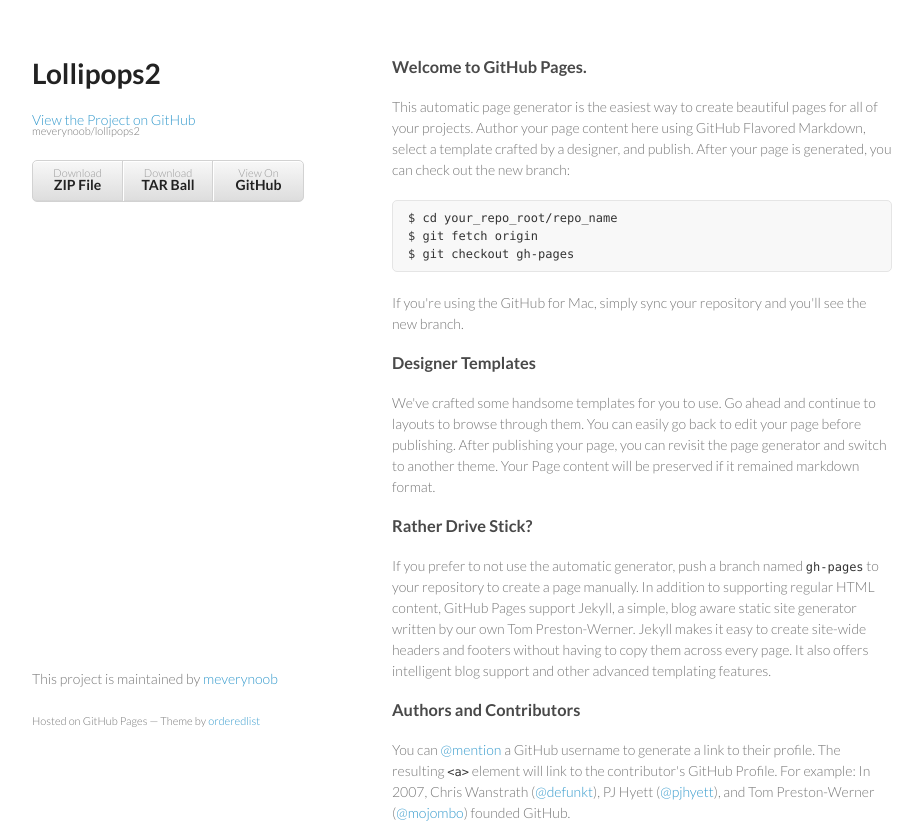
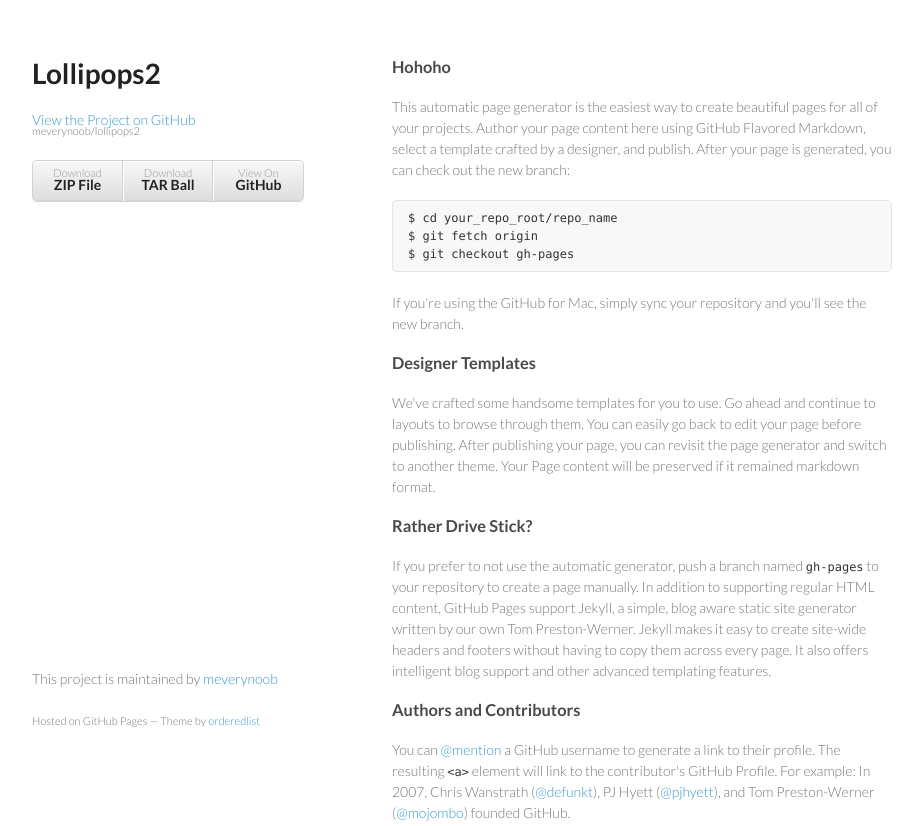
Before and after one commit to meverynoob/lollipops2, a plain HTML site: page index.html in a window 1280 px wide. Shown: the top 826 px of the page, without its empty margins (178-1101 px from the left). Drawn offline with Linux system fonts and the light colour scheme.

Commit message:
Update index.html

```diff
--- a/index.html
+++ b/index.html
@@ -29,7 +29,7 @@
       </header>
       <section>
         <h3>
-<a name="welcome-to-github-pages" class="anchor" href="#welcome-to-github-pages"><span class="octicon octicon-link"></span></a>Welcome to GitHub Pages.</h3>
+<a name="welcome-to-github-pages" class="anchor" href="#welcome-to-github-pages"><span class="octicon octicon-link"></span></a>Hohoho</h3>
 
 <p>This automatic page generator is the easiest way to create beautiful pages for all of your projects. Author your page content here using GitHub Flavored Markdown, select a template crafted by a designer, and publish. After your page is generated, you can check out the new branch:</p>
 
```
